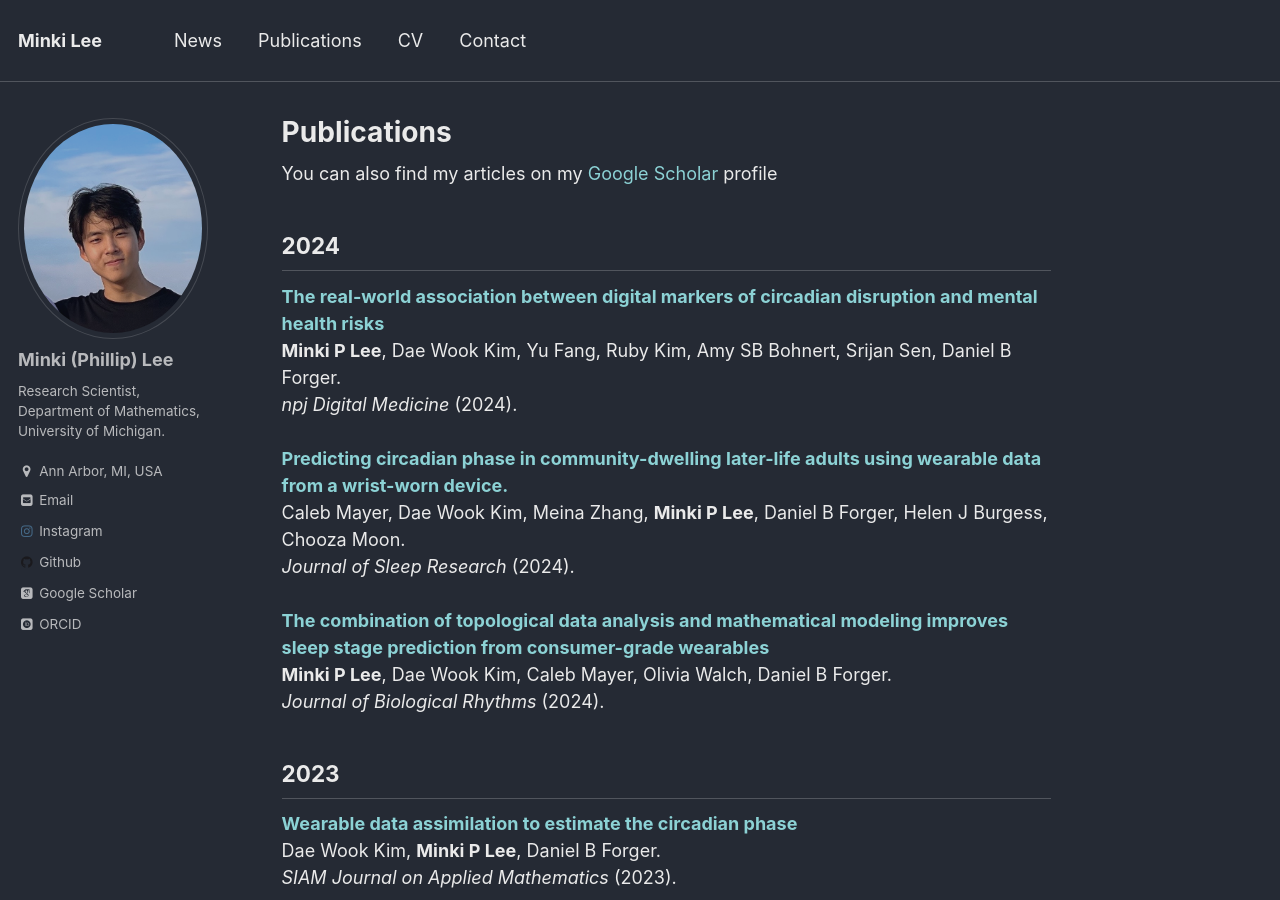
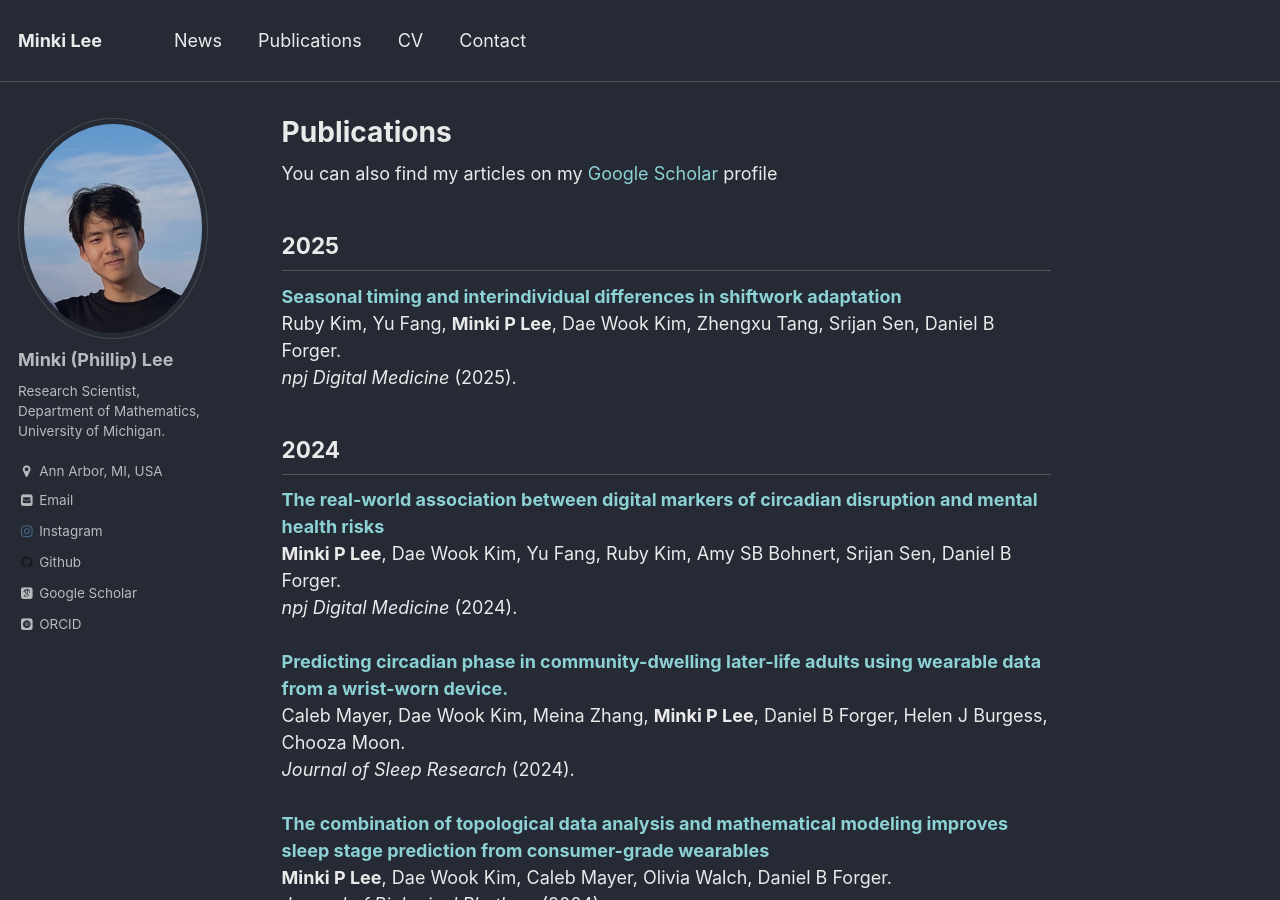
Before and after one commit to minkiplee/minkiplee.github.io, a Jekyll site: the page built from _pages/publications.md, in a window 1280 px wide and 900 px high. Built offline with Jekyll 4.4.1, drawn with Linux system fonts in a browser that asks for light colours; nearby versions of some CDN libraries; some web fonts are replaced; library files that are not in the unit come from our copies.

Commit message:
Update publications.md

```diff
--- a/_pages/publications.md
+++ b/_pages/publications.md
@@ -4,6 +4,13 @@ permalink: /publications/
 author_profile: true
 ---
 You can also find my articles on my [Google Scholar](https://scholar.google.com/citations?user=cMwhtDwAAAAJ&hl=en) profile <br>
+
+2025
+------
+<b>[Seasonal timing and interindividual differences in shiftwork adaptation](https://www.nature.com/articles/s41746-025-01678-z)</b> <br>
+Ruby Kim, Yu Fang, <b>Minki P Lee</b>, Dae Wook Kim, Zhengxu Tang, Srijan Sen, Daniel B Forger.<br>
+<i>npj Digital Medicine</i> (2025).
+<br>
 
 2024
 ------
```
